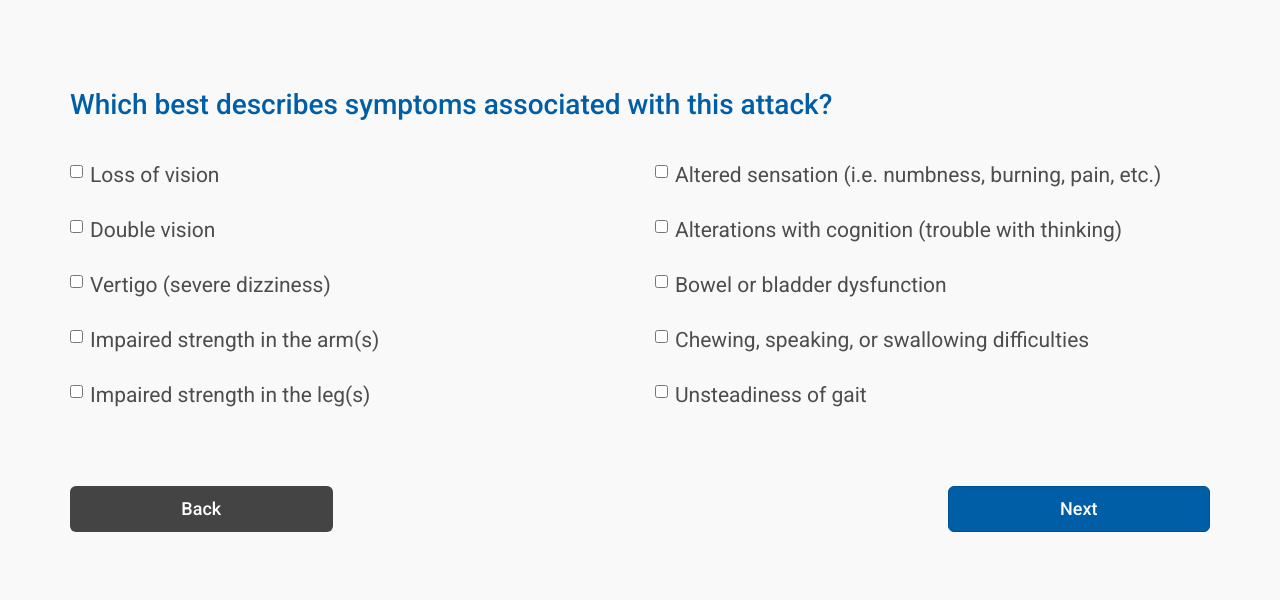
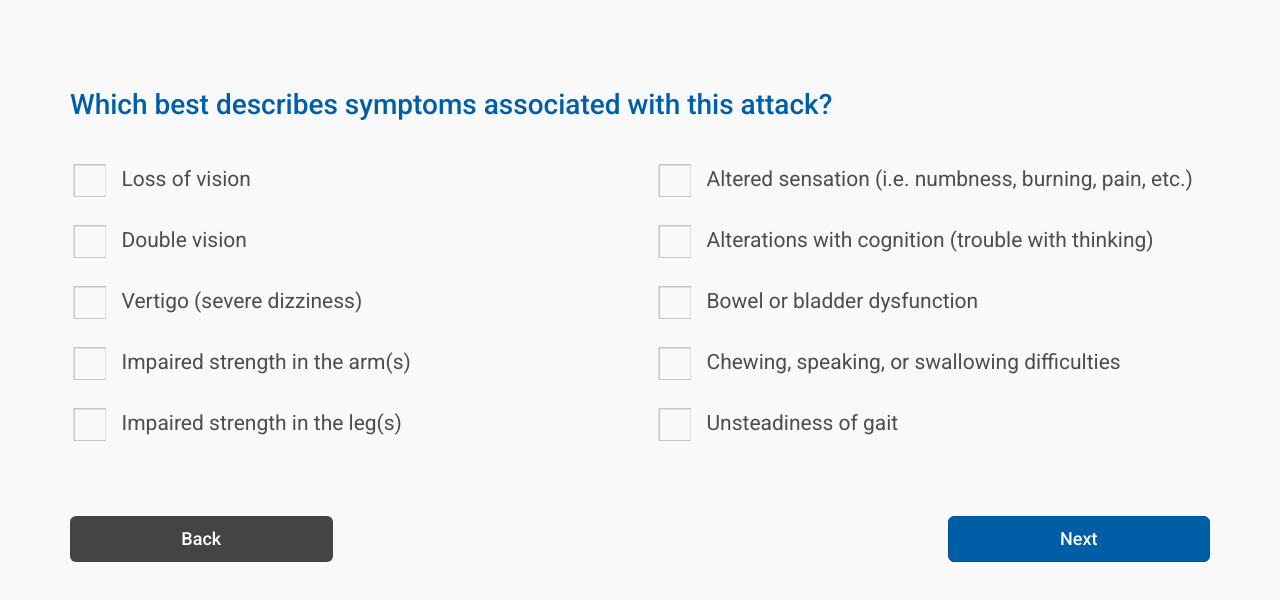
Before and after one commit to hrazith/sophix, a plain HTML site: page relapse-question-3.html in a window 1280 px wide. Shown: the part 112-712 px from the top of the page. Drawn offline with nearby package versions, Linux system fonts and the light colour scheme.

Commit message:
relapse!!

```diff
--- a/relapse-question-3.html
+++ b/relapse-question-3.html
@@ -45,35 +45,31 @@
             <div class="row">
                         <!-- Column -->
                         <div class="col-sm-6">
-                            <div class="form-group">
+                            <div class="form-group" id="cust">
                                 <!-- Radio Input -->
                                     <div class="checkbox">
-                                  <label>
-                                    <input type="checkbox" value="">
-                                    Loss of vision
+                                    <input type="checkbox" value=""/>
+                                    <label>Loss of vision
                                   </label>
                                 </div>
                                   <div class="checkbox">
-                                  <label>
-                                    <input type="checkbox" value="">
-                                    Double vision
+                                    <input type="checkbox" value=""/>
+
+                                  <label>Double vision
                                   </label>
                                 </div>
                                 <div class="checkbox">
-                                  <label>
-                                    <input type="checkbox" value="">
-                                    Vertigo (severe dizziness)</label>
+                                    <input type="checkbox" value=""/>
+                                    <label>Vertigo (severe dizziness)</label>
                                 </div>
                                     <div class="checkbox">
-                                  <label>
-                                    <input type="checkbox" value="">
-                                    Impaired strength in the arm(s)
+                                    <input type="checkbox" value=""/>
+                                    <label>Impaired strength in the arm(s)
                                   </label>
                                 </div>
                                 <div class="checkbox">
-                                  <label>
-                                    <input type="checkbox" value="">
-                                    Impaired strength in the leg(s)
+                                    <input type="checkbox" value=""/>
+                                    <label>Impaired strength in the leg(s)
                                   </label>
                                 </div>
 
@@ -81,35 +77,30 @@
                         </div>
                         <!-- Column -->
                         <div class="col-sm-6">
-                            <div class="form-group">
+                            <div class="form-group" id="cust">
                               <div class="checkbox">
-                                  <label>
-                                    <input type="checkbox" value="">
-                                    Altered sensation (i.e. numbness, burning, pain, etc.)
+                                    <input type="checkbox" value=""/>
+                                    <label>Altered sensation (i.e. numbness, burning, pain, etc.)
                                   </label>
                                 </div>
                                 <div class="checkbox">
-                                  <label>
-                                    <input type="checkbox" value="">
-                                    Alterations with cognition (trouble with thinking)
+                                    <input type="checkbox" value=""/>
+                                    <label>Alterations with cognition (trouble with thinking)
                                   </label>
                                 </div>
                                 <div class="checkbox">
-                                  <label>
-                                    <input type="checkbox" value="">
-                                    Bowel or bladder dysfunction
+                                    <input type="checkbox" value=""/>
+                                    <label>Bowel or bladder dysfunction
                                   </label>
                                 </div>
                                     <div class="checkbox">
-                                  <label>
-                                    <input type="checkbox" value="">
-                                    Chewing, speaking, or swallowing difficulties
+                                    <input type="checkbox" value=""/>
+                                    <label>Chewing, speaking, or swallowing difficulties
                                   </label>
                                 </div>
                                 <div class="checkbox">
-                                  <label>
-                                    <input type="checkbox" value="">
-                                    Unsteadiness of gait
+                                    <input type="checkbox" value=""/>
+                                    <label>Unsteadiness of gait
                                   </label>
                                 </div>
                             </div>
```
Also changed, not shown: relapse-question-1.html (+3 -4 lines), relapse-question-4.1.html (+3 -5 lines), relapse-question-4.html (+3 -5 lines), relapse-question-5.html (+3 -5 lines), relapse-question-6.html (+3 -5 lines), relapse-question-7.1.html (+14 -20 lines), relapse-question-7.html (+14 -20 lines).
